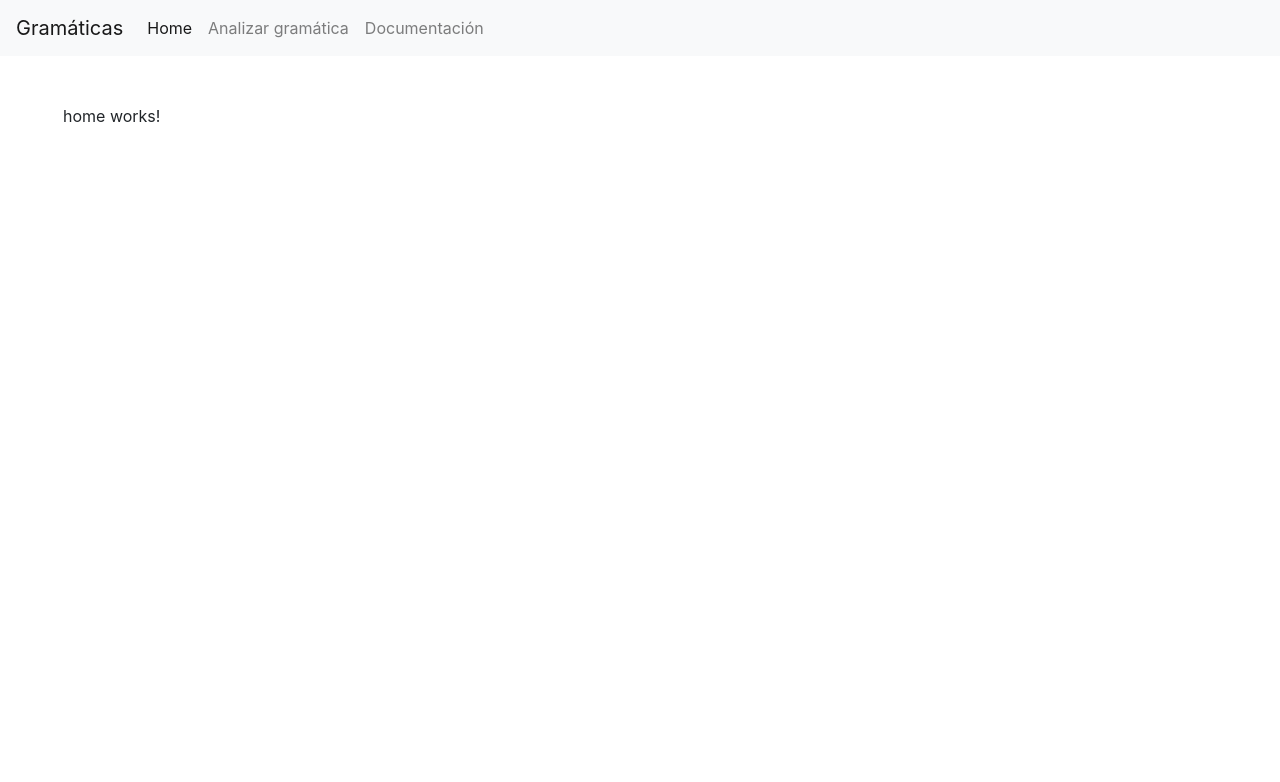
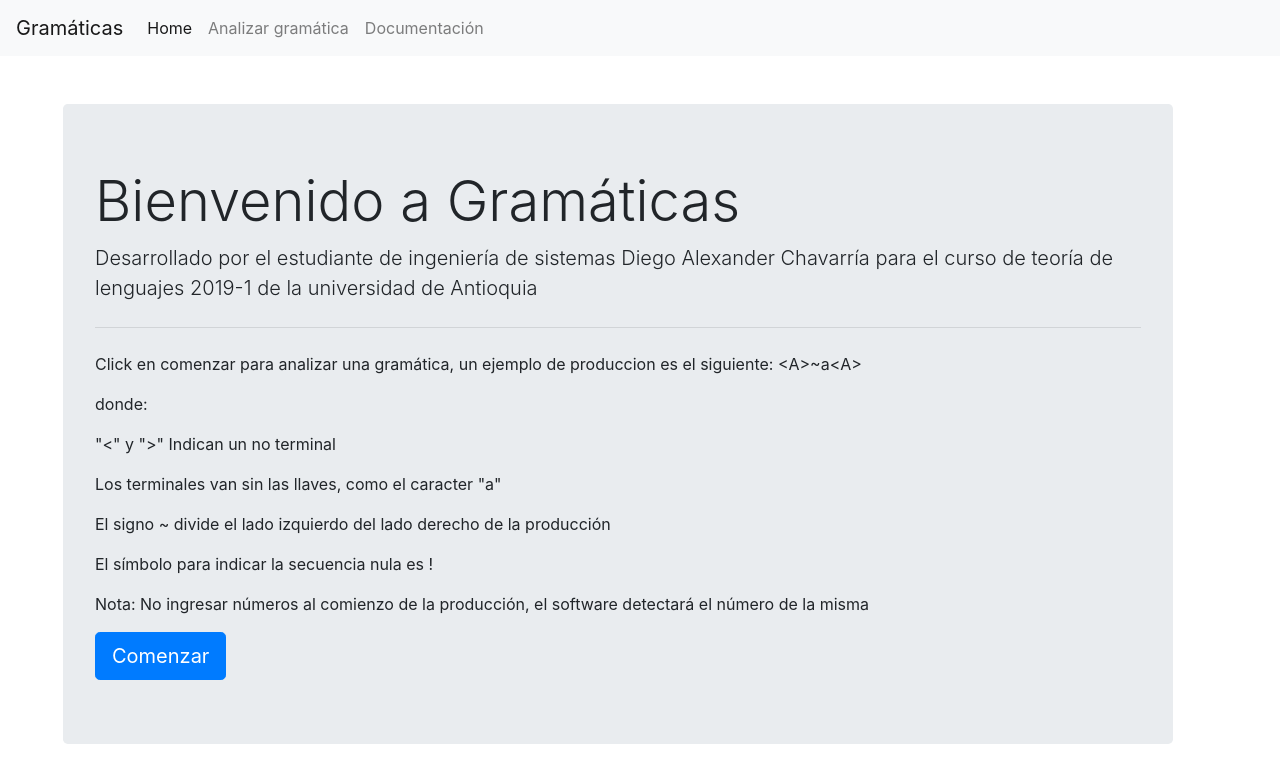
Before and after one commit to DiegoTKD94/gramaticas, an Angular app: page /#/home in a window 1280 px wide. Shown: the top 782 px of the page. Built offline with nearby package versions, Linux system fonts and the light colour scheme.

Commit message:
Lista la pantalla principal de la aplicacion

```diff
--- a/src/app/components/gramaticas/gramaticas.component.html
+++ b/src/app/components/gramaticas/gramaticas.component.html
@@ -12,10 +12,10 @@
         </div>
 
         <div class="col-md-6">
-            <label for="exampleFormControlTextarea1">Carga de archivo .txt con gramática</label>
+            <label for="exampleFormControlTextarea1">Carga de gramática desde archivo .txt</label>
             <div class="input-group mb-3">
                 <div class="custom-file">
-                    <input type="file" formControlName="archivo" class="custom-file-input" id="inputGroupFile02" (change)="fileChanged($event)">
+                    <input type="file" formControlName="archivo" class="custom-file-input" accept=".txt" id="inputGroupFile02" (change)="fileChanged($event)">
                     <label class="custom-file-label" for="inputGroupFile02" aria-describedby="inputGroupFileAddon02">Click para adjuntar</label>
                 </div>
                 <div class="input-group-append">
@@ -67,6 +67,12 @@
                 <p class="card-text" *ngFor="let primero of primerosProd; let indice = index">Primero produccion {{ indice }} = {{ primero }}</p>
                 <h6 class="card-title">Primeros de los no terminales (N):</h6>
                 <p class="card-text" *ngFor="let elemento of elementoGram">{{ elemento.valor }} = {{ elemento.primeros.toString() }}</p>
+                <h6 class="card-title">¿Es de la forma especial?</h6>
+                <p class="card-text">{{especial}}</p>
+                <h6 class="card-title">¿Es lineal por la derecha?</h6>
+                <p class="card-text">{{derecha}}</p>
+                <h6 class="card-title">¿Es tipo S?</h6>
+                <p class="card-text">{{s}}</p>
             </div>
         </div>
     </div>
--- a/src/app/components/gramaticas/gramaticas.component.ts
+++ b/src/app/components/gramaticas/gramaticas.component.ts
@@ -26,6 +26,9 @@ export class GramaticasComponent implements OnInit {
   adjunto = false;
   nombreArchivo: string;
   paginaCargada = false;
+  especial: boolean;
+  derecha: boolean;
+  s: boolean;
 
   constructor(private analizador: AnalizadorGramaticalService) { }
 
@@ -522,11 +525,14 @@ export class GramaticasComponent implements OnInit {
       console.log(this.producAnulables.toString());
       console.log(this.primerosProd);
       let especial = this.analizador.isFormaEspecial(this.producciones);
+      this.especial = especial;
       console.log('Es de la forma especial: ' + especial);
       let derecha = this.analizador.isLinealXDerecha(this.producciones);
+      this.derecha = derecha;
       console.log('Es lineal por la derecha = ' + derecha);
       let s = this.analizador.isGramS(this.producciones);
       console.log('Es gramática s: ' + s);
+      this.s = s;
     } else {
       this.error = true;
     }
--- a/src/app/components/home/home.component.html
+++ b/src/app/components/home/home.component.html
@@ -1 +1,13 @@
-<p>home works!</p>
+<div class="jumbotron">
+    <h1 class="display-4">Bienvenido a Gramáticas</h1>
+    <p class="lead">Desarrollado por el estudiante de ingeniería de sistemas Diego Alexander Chavarría para el curso de teoría de lenguajes 2019-1 de la universidad de Antioquia</p>
+    <hr class="my-4">
+    <p>Click en comenzar para analizar una gramática, un ejemplo de produccion es el siguiente: &lt;A&gt;~a&lt;A&gt;</p>
+    <p>donde:</p>
+    <p>"&lt;" y "&gt;" Indican un no terminal</p>
+    <p>Los terminales van sin las llaves, como el caracter "a"</p>
+    <p>El signo ~ divide el lado izquierdo del lado derecho de la producción</p>
+    <p>El símbolo para indicar la secuencia nula es !</p>
+    <p>Nota: No ingresar números al comienzo de la producción, el software detectará el número de la misma</p>
+    <a class="btn btn-primary btn-lg" [routerLink]="['/gramaticas']" role="button">Comenzar</a>
+</div>
```
